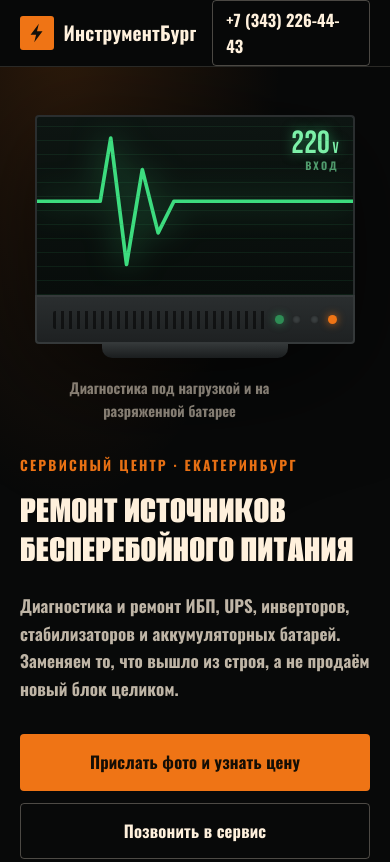
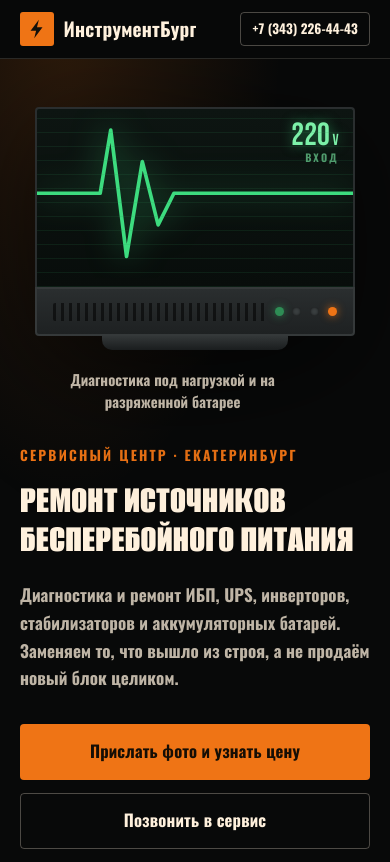
Before and after one commit to instrumentburg-sudo/ibp-repair-landing, a plain HTML site: page index.html in a window 390 px wide. Shown: the top 862 px of the page. Drawn offline with Linux system fonts and the light colour scheme.

Commit message:
fix: перенос телефона в шапке и контраст подписи под прибором
- topbar__phone: clamp по размеру + white-space: nowrap, номер не рвётся на 390px
- scope__cap: ink-soft вместо ink-dim, контраст 4.85:1 против прежних ~3.1:1
- .btn: white-space: nowrap

```diff
--- a/styles.css
+++ b/styles.css
@@ -204,10 +204,11 @@ ol {
 
 .topbar__phone {
   color: var(--ink);
-  font-size: 1.02rem;
-  padding: 0.35rem 0.8rem;
+  font-size: clamp(0.82rem, 0.74rem + 0.3vw, 1rem);
+  padding: 0.35rem 0.7rem;
   border: 1px solid var(--line-strong);
   border-radius: var(--radius);
+  white-space: nowrap;
   transition: border-color var(--speed) ease, color var(--speed) ease;
 }
 
@@ -285,6 +286,7 @@ ol {
   gap: 0.5rem;
   min-height: 52px;
   padding: 0.85rem 1.5rem;
+  white-space: nowrap;
   font-family: var(--heading);
   font-size: 1.04rem;
   font-weight: 500;
@@ -472,8 +474,9 @@ ol {
   margin-top: 1.1rem;
   max-width: 34ch;
   text-align: center;
-  color: var(--ink-dim);
-  font-size: 0.9rem;
+  color: var(--ink-soft);
+  font-size: 0.92rem;
+  line-height: 1.5;
 }
 
 /* ---------- Sections ---------- */
```
